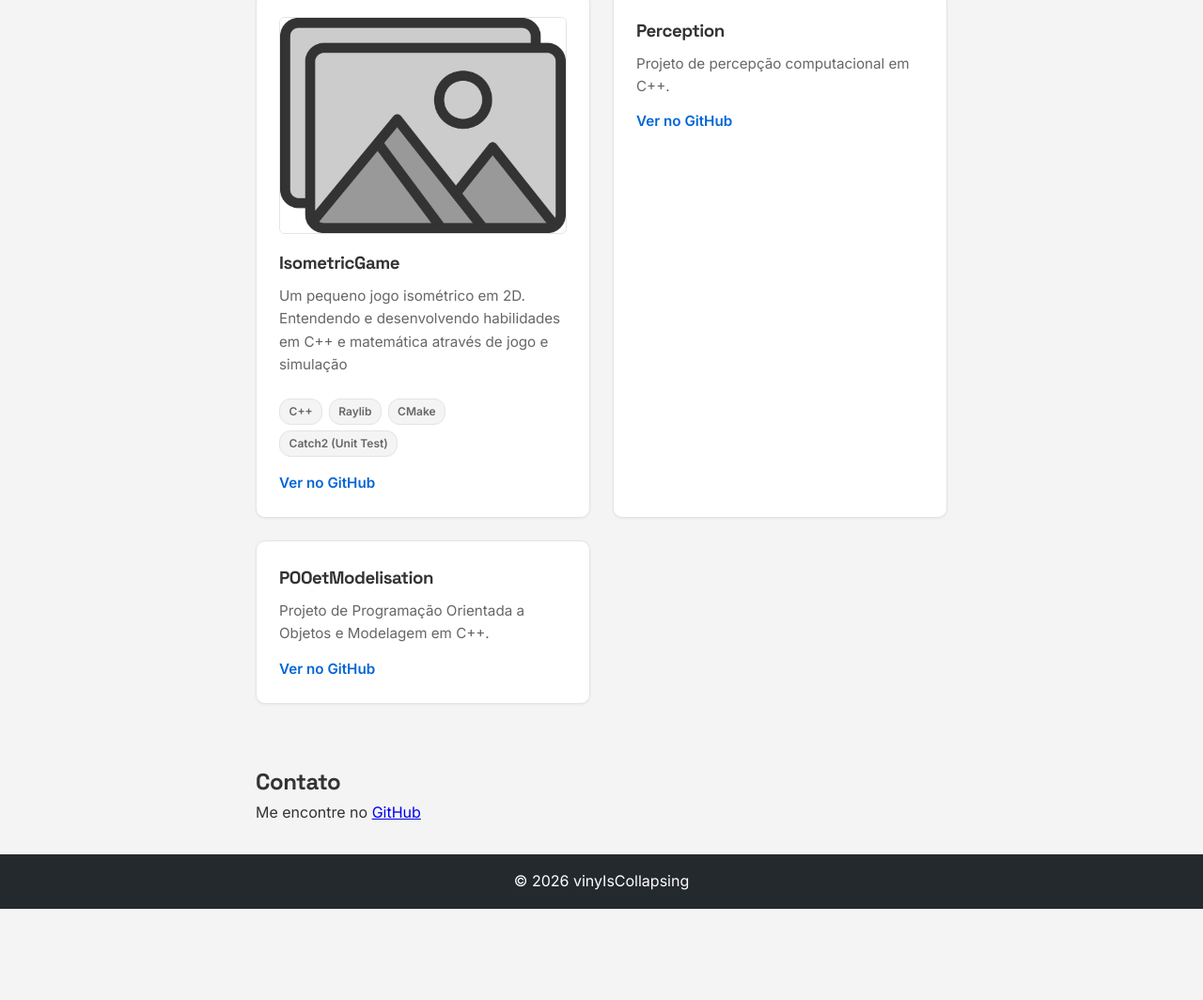
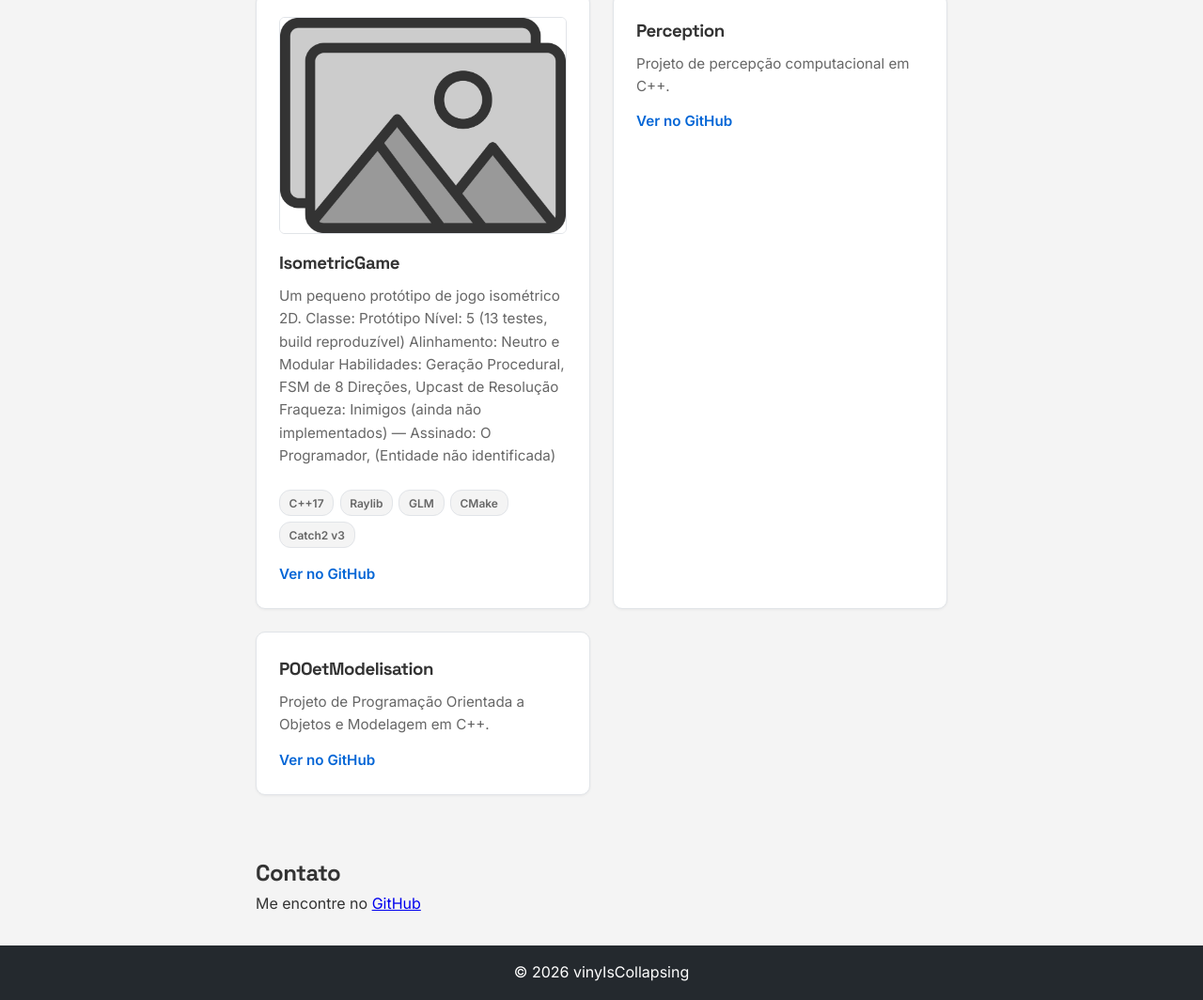
Before and after one commit to vinyIsCollapsing/vinyIsCollapsing.github.io, a plain HTML site: page index.html in a window 1280 px wide. Shown: the part 1276-2340 px from the top of the page at 94% size. Before the commit the page ends 2243 px from the top, so only its background shows below. Drawn offline with Linux system fonts and the light colour scheme.

Commit message:
feat(IsometricGame): New description and project tags

```diff
--- a/index.html
+++ b/index.html
@@ -112,14 +112,22 @@
                     <div class="projeto-conteudo">
                         <h3>IsometricGame</h3>
                         <p>
-                            Um pequeno jogo isométrico em 2D.
-                            Entendendo e desenvolvendo habilidades em C++ e matemática através de jogo e simulação
+                            Um pequeno protótipo de jogo isométrico 2D.
+
+                            Classe: Protótipo
+                            Nível: 5 (13 testes, build reproduzível)
+                            Alinhamento: Neutro e Modular
+                            Habilidades: Geração Procedural, FSM de 8 Direções, Upcast de Resolução
+                            Fraqueza: Inimigos (ainda não implementados)
+
+                            — Assinado: O Programador, (Entidade não identificada)
                         </p>
                         <ul class="projeto-tags">
-                            <li>C++</li>
+                            <li>C++17</li>
                             <li>Raylib</li>
+                            <li>GLM</li>
                             <li>CMake</li>
-                            <li>Catch2 (Unit Test)</li>
+                            <li>Catch2 v3</li>
                         </ul>
                         <a href="https://github.com/vinyIsCollapsing/GameIsometric" target="_blank">Ver no GitHub</a>
                     </div>
```
